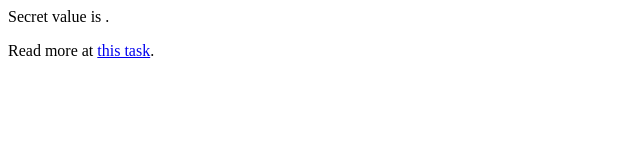
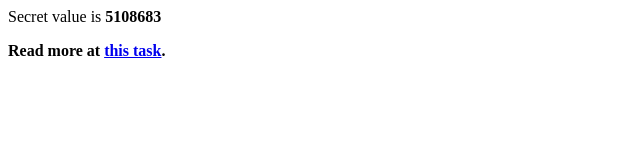
Before and after one commit to Reach49/flowers, a plain HTML site: page index.html in a window 1280 px wide. Shown: the whole page, without its empty margins (0-640 px from the left). Drawn offline with Linux system fonts and the light colour scheme.

Commit message:
Update index.html

```diff
--- a/index.html
+++ b/index.html
@@ -3,7 +3,7 @@
         <title>Basics of HTML demo</title>
     </head>
     <body>
-        <p>Secret value is <b314159b>.</p>
+        <p>Secret value is <b>5108683</p>
         <p>Read more at
             <a href="http://www.codeabbey.com/index/task_view/basics-of-html">this task</a>.
         </p>
```
